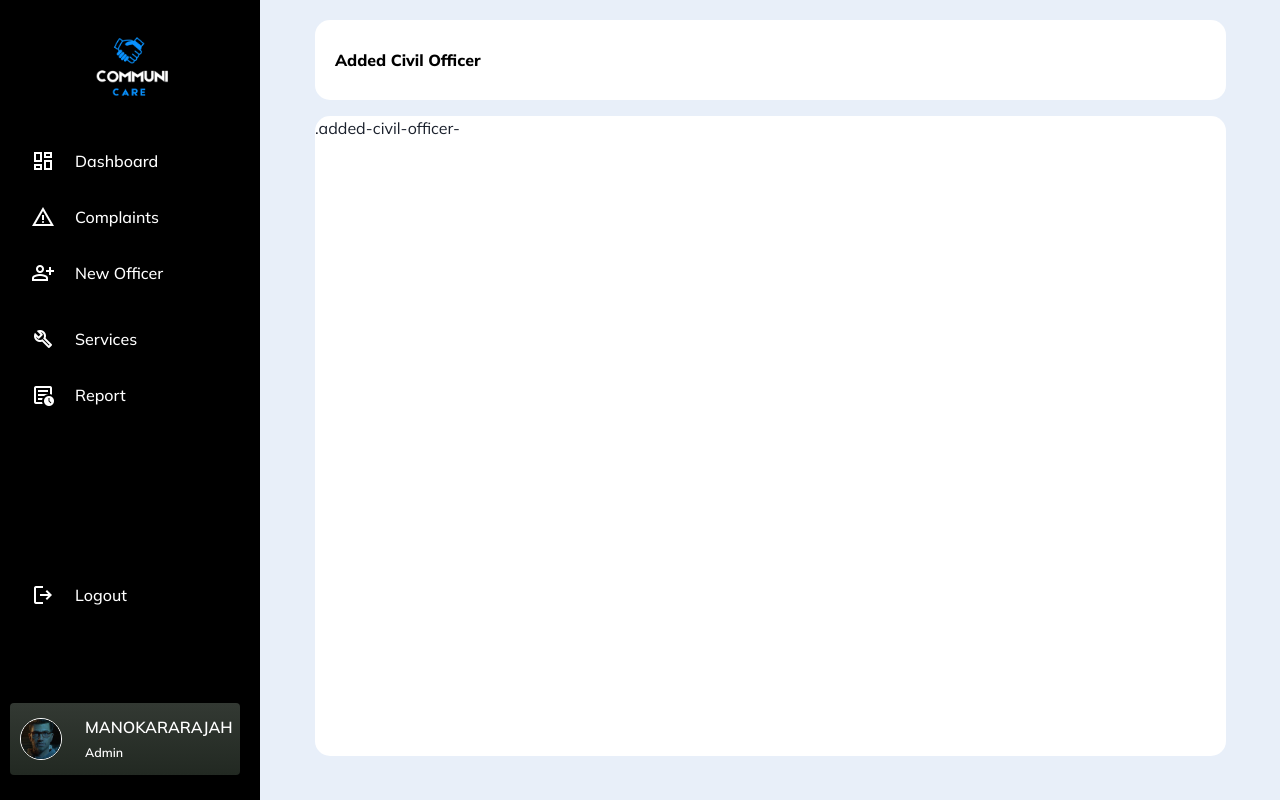
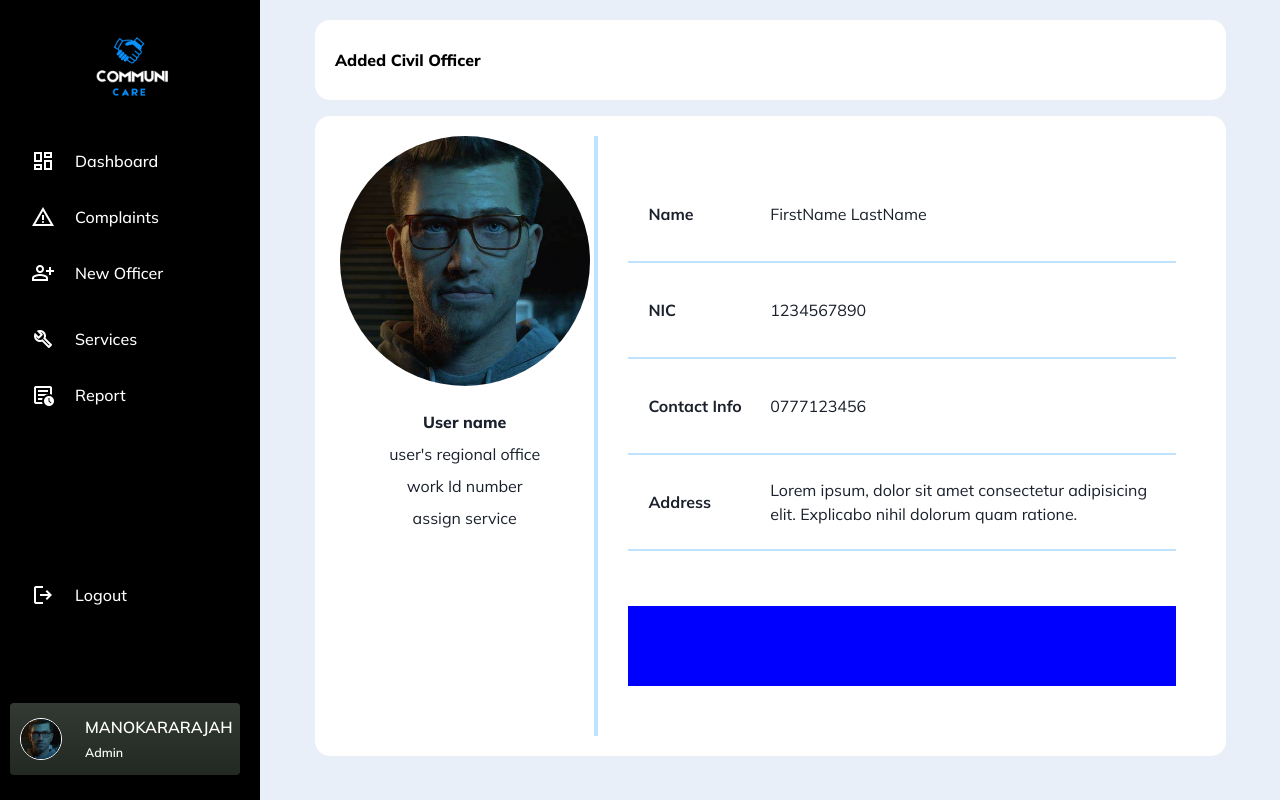
Before and after one commit to CommuniCareSL/CommuniCare-WebApp, a React (Vite) app: page /AdminAddedOfficersDetails in a window 1280 px wide. Built offline with nearby package versions, Linux system fonts and the light colour scheme.

Commit message:
added civil officer details page

```diff
--- a/src/components/Admin/AddNewOfficerForm.jsx
+++ b/src/components/Admin/AddNewOfficerForm.jsx
@@ -30,7 +30,7 @@ function AddNewOfficerForm() {
             <input type='number' name="" id="" placeholder="Contact Number" />
         </div>
 
-        <div style={{border: '2px solid #0991ff', padding: '0', marginTop: '2vh'}}></div>
+        <div style={{border: '3px solid #0991ff', padding: '0', marginTop: '2vh'}}></div>
 
         <div className="add-new-officer-form-Name">
             <div className="add-new-officer-first-name">
--- a/src/components/Admin/AddedCivilOfficerDetails.jsx
+++ b/src/components/Admin/AddedCivilOfficerDetails.jsx
@@ -1,10 +1,54 @@
-import React from 'react'
+import React from 'react';
+
+import profileImg from '../../assets/Admin/profile-img.jpg';
 
 function AddedCivilOfficerDetails() {
   return (
-    <div>
-      <div className="added-civil-officer-profile-details"></div>
-      .added-civil-officer-
+    <div className="added-civil-officer-profile-details-personal-details">
+
+      <div className="added-civil-officer-profile-details">
+        <img src={profileImg} alt="Profile Image" />
+        <h4>User name</h4>
+        <p>user's regional office</p>
+        <p>work Id number</p>
+        <p>assign service</p>
+      </div>
+
+      <div className="added-civisl-officer-personal-detail">
+        <div className="added-civisl-officer-personal-detail-table-structure">
+
+          <table>
+            <tbody>
+              <tr className='added-civisl-officer-personal-detail-table-structure-column-1'>
+                <td className='added-civisl-officer-personal-detail-table-structure-column-1-first-part'><h4>Name</h4></td>
+                <td className='added-civisl-officer-personal-detail-table-structure-column-1-second-part'><p>FirstName LastName</p></td>
+              </tr>
+              <tr className='added-civisl-officer-personal-detail-table-structure-column-1'>
+                <td className='added-civisl-officer-personal-detail-table-structure-column-1-first-part'><h4>NIC</h4></td>
+                <td className='added-civisl-officer-personal-detail-table-structure-column-1-second-part'><p>1234567890</p></td>
+              </tr>
+              <tr className='added-civisl-officer-personal-detail-table-structure-column-1'>
+                <td className='added-civisl-officer-personal-detail-table-structure-column-1-first-part'><h4>Contact Info</h4></td>
+                <td className='added-civisl-officer-personal-detail-table-structure-column-1-second-part'><p>0777123456</p></td>
+              </tr>
+              <tr className='added-civisl-officer-personal-detail-table-structure-column-1'>
+                <td className='added-civisl-officer-personal-detail-table-structure-column-1-first-part'><h4>Address</h4></td>
+                <td className='added-civisl-officer-personal-detail-table-structure-column-1-second-part'>
+                  <p>Lorem ipsum, dolor sit amet consectetur adipisicing elit.
+                  Explicabo nihil dolorum quam ratione.</p>
+                </td>
+              </tr>
+            </tbody>
+          </table>
+
+        </div>
+        <div className="added-civisl-officer-personal-detail-edit-delete">
+          <button></button>
+          <button></button>
+
+        </div>
+      </div>
+
     </div>
   )
 }
--- a/src/components/Admin/UnseenComplaintsDetails.jsx
+++ b/src/components/Admin/UnseenComplaintsDetails.jsx
@@ -10,8 +10,8 @@ function UnseenComplaintsDetails() {
 
       <div className="unseen-complaints-profile-details">
         <img src={profileImg} alt="Profile Image" />
-        <h4>User name</h4>
-        <p>user's regional office</p>
+        <h4>Officer User name</h4>
+        <p>Officer's regional office</p>
       </div>
 
       <div className="unseen-complaints-citizen-form-details">
--- a/src/index.css
+++ b/src/index.css
@@ -138,3 +138,31 @@ nav
   background: white;
   z-index: 1000;
 }
+
+
+::-webkit-scrollbar {
+  display: none;
+   /* width for vertical scrollbars */
+  /* width: 5px; */
+   /* height for horizontal scrollbars */
+  /* height: 5px; */
+}
+
+/* Styling the thumb (the draggable part) */
+::-webkit-scrollbar-thumb {
+  background-color: #888; /* Color of the scroll thumb */
+  border-radius: 10px; /* Rounded corners */
+  border: 2px solid #ffffff; /* Adds space around the thumb */
+}
+
+/* Styling the scrollbar track */
+::-webkit-scrollbar-track {
+  background: #f1f1f1; /* Background color of the track */
+  border-radius: 10px; /* Rounded corners */
+  border: 1px solid #d4d4d4; /* Optional: adds a border around the track */
+}
+
+/* Hover effect for the thumb */
+::-webkit-scrollbar-thumb:hover {
+  background: #555; /* Darker color when hovered */
+}
--- a/src/pages/Admin/AdminCompletedComplainDetails.jsx
+++ b/src/pages/Admin/AdminCompletedComplainDetails.jsx
@@ -32,7 +32,7 @@ function AdminCompletedComplainDetails() {
 
                   <table>
                     <tbody>
-                      <tr className='unseen-complaints-citizen-form-details-first-part'>
+                      <tr className='unseen-complaints-citizen-form-details-first-part' style={{border: 'none'}}>
                         <td className='citizen-form-details-first-column'><h4>Contractor Details</h4></td>
                         <td className='citizen-form-details-second-column'>
                           <p>Contractor name</p>
--- a/src/pages/Admin/AdminInprogressComplainDetails.jsx
+++ b/src/pages/Admin/AdminInprogressComplainDetails.jsx
@@ -30,7 +30,7 @@ function AdminInprogressComplainDetails() {
 
                   <table>
                     <tbody>
-                      <tr className='unseen-complaints-citizen-form-details-first-part'>
+                      <tr className='unseen-complaints-citizen-form-details-first-part' style={{border: 'none'}}>
                         <td className='citizen-form-details-first-column'><h4>Contractor Details</h4></td>
                         <td className='citizen-form-details-second-column'>
                           <p>Contractor name</p>
--- a/src/pages/Admin/AdminUnseenComplaintDetails.jsx
+++ b/src/pages/Admin/AdminUnseenComplaintDetails.jsx
@@ -30,7 +30,7 @@ function AdminUnseenComplaintDetails() {
 
               <table>
                 <tbody>
-                  <tr className='unseen-complaints-citizen-form-details-first-part'>
+                  <tr className='unseen-complaints-citizen-form-details-first-part' style={{border: 'none'}}>
                     <td className='citizen-form-details-first-column'><h4>Contractor Details</h4></td>
                     <td className='citizen-form-details-second-column'>
                       <p>Contractor name</p>
--- a/src/styles/components/Admin/CardSlider.css
+++ b/src/styles/components/Admin/CardSlider.css
@@ -17,7 +17,7 @@
 }
 
 .slick-dots {
-    bottom: -50px;
+    bottom: -40px;
 }
 
 .slick-prev:before, .slick-next:before{
--- a/src/styles/components/Admin/CivilOfficerDetails.css
+++ b/src/styles/components/Admin/CivilOfficerDetails.css
@@ -0,0 +1,78 @@
+.added-civil-officer-profile-details-personal-details{
+    width: 100%;
+    height: 75vh;
+    padding: 20px 20px;
+    display: flex;
+}
+
+.added-civil-officer-profile-details{
+    width: 30%;
+    height: 75vh;
+    border-right: 2px solid rgba(171, 217, 255, 0.762);
+    float: left;
+}
+
+.added-civisl-officer-personal-detail{
+    width: 70%;
+    height: 75vh;
+    float: right;
+    border-left: 2px solid rgba(171, 217, 255, 0.762);
+    padding: 30px 30px;
+}
+
+.added-civil-officer-profile-details img{
+    border-radius: 50%;
+    width: 250px;
+    height: auto;
+    margin: 0 auto;
+}
+
+.added-civil-officer-profile-details h4{
+    margin-top: 3vh;
+    font-weight: 800;
+    text-align: center;
+}
+
+.added-civil-officer-profile-details p{
+    margin-top: 1vh;
+    text-align: center;
+}
+
+.added-civisl-officer-personal-detail-table-structure{
+    width: 100%;
+    height: 55vh;
+}
+
+.added-civisl-officer-personal-detail-edit-delete{
+    width: 100%;
+    height: 10vh;
+    background-color: blue;
+}
+
+.added-civisl-officer-personal-detail-table-structure-column-1{
+    width: 100%;
+    height: 12vh;
+    margin-bottom: 1vh;
+    border-bottom: 2px solid rgba(171, 217, 255, 0.762);
+}
+
+.added-civisl-officer-personal-detail-table-structure-column-1 h4{
+    font-weight:bold;
+}
+
+.added-civisl-officer-personal-detail-table-structure-column-1-first-part{
+    width: 20%;
+    height: 8vh;
+    padding-left: 20px;
+}
+
+.added-civisl-officer-personal-detail-table-structure-column-1-second-part{
+    width: 70%;
+    height: 8vh;
+    padding-left: 20px;
+    padding-right: 20px;
+}
+
+.added-civisl-officer-personal-detail-table-structure-column-1-second-part p{
+    text-align: left;
+}
--- a/src/styles/pages/Admin/AdminNewOfficer.css
+++ b/src/styles/pages/Admin/AdminNewOfficer.css
@@ -164,8 +164,8 @@
 
 .admin-add-new-officer-table-row-column-1 img{
   border-radius: 50px;
-  width: 70px;
-  height: 70px;
+  width: 65px;
+  height: 65px;
   margin: 0 auto;
 }
 
--- a/src/styles/pages/Admin/AdminUnseenComplaintDetails.css
+++ b/src/styles/pages/Admin/AdminUnseenComplaintDetails.css
@@ -81,6 +81,8 @@
 
   .unseen-complaints-citizen-form-details{
     width: 50%;
+    padding-right: 20px;
+    padding-left: 10px;
   }
 
   .unseen-complaints-uploaded-images{
@@ -104,6 +106,7 @@
     width: 100%;
     height: 8vh;
     margin-bottom: 1vh;
+    border-bottom: 2px solid rgba(171, 217, 255, 0.762);
   }
 
   .unseen-complaints-citizen-form-details-first-part h4{
```
